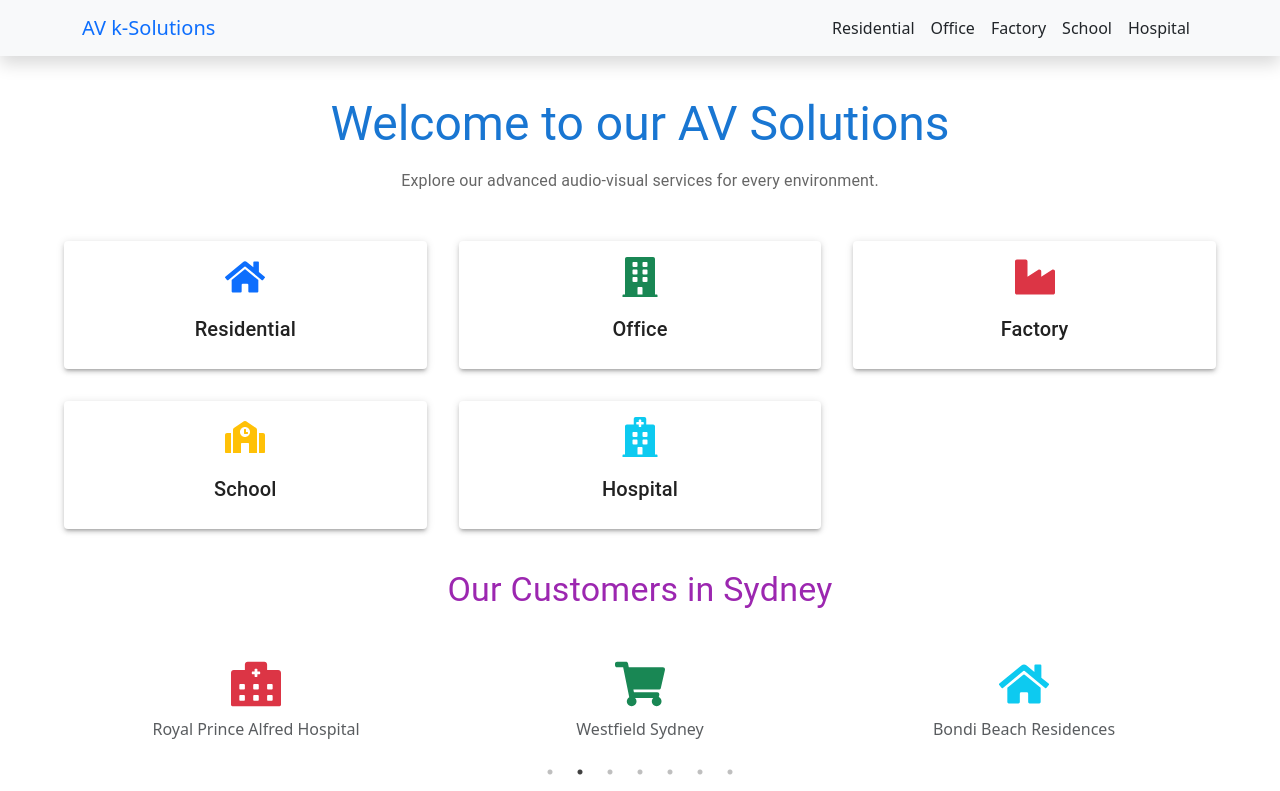
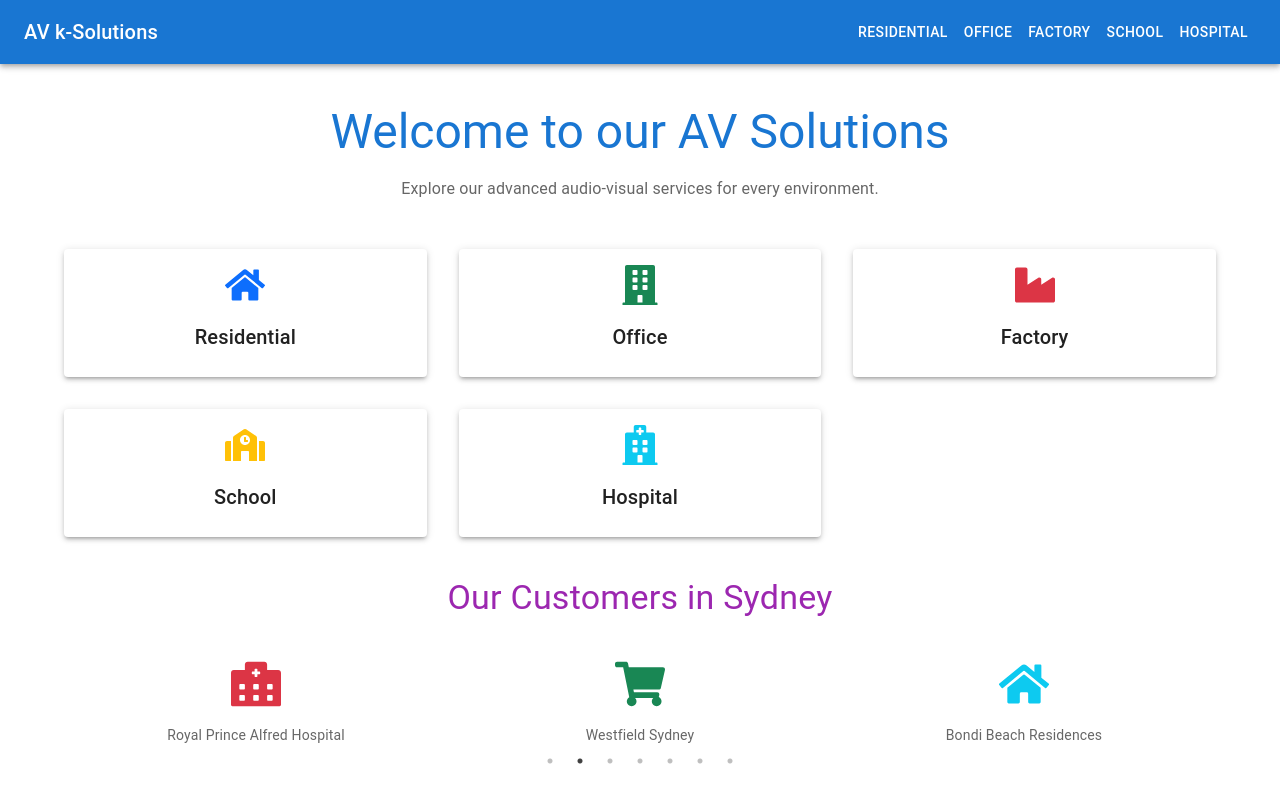
Before and after one commit to pallav0107/av, a React (Create React App) app: page / in a window 1280 px wide. Shown: the top 791 px of the page. Built offline with nearby package versions, Linux system fonts and the light colour scheme.

Commit message:
fix: update

```diff
--- a/package.json
+++ b/package.json
@@ -5,6 +5,7 @@
   "dependencies": {
     "@emotion/react": "^11.14.0",
     "@emotion/styled": "^11.14.0",
+    "@mui/icons-material": "^6.2.1",
     "@mui/material": "^6.2.1",
     "bootstrap": "^5.3.3",
     "cra-template": "1.2.0",
--- a/src/components/CustomerSlider.js
+++ b/src/components/CustomerSlider.js
@@ -1,6 +1,14 @@
 import React from "react";
 import Slider from "react-slick";
-import { FaLandmark, FaHospitalAlt, FaShoppingCart, FaHome, FaSchool, FaProcedures } from "react-icons/fa";
+import { Box, Typography } from "@mui/material";
+import {
+  FaLandmark,
+  FaHospitalAlt,
+  FaShoppingCart,
+  FaHome,
+  FaSchool,
+  FaProcedures,
+} from "react-icons/fa";
 
 const customerIcons = [
   {
@@ -45,16 +53,18 @@ function CustomerSlider() {
   };
 
   return (
-    <div className="customer-slider mt-5">
+    <Box mt={5} className="customer-slider">
       <Slider {...settings}>
         {customerIcons.map((customer, index) => (
-          <div key={index} className="text-center">
-            <div className="icon-wrapper mb-2">{customer.icon}</div>
-            <p className="mt-2 text-muted">{customer.name}</p>
-          </div>
+          <Box key={index} textAlign="center">
+            <Box mb={2}>{customer.icon}</Box>
+            <Typography variant="body2" color="textSecondary">
+              {customer.name}
+            </Typography>
+          </Box>
         ))}
       </Slider>
-    </div>
+    </Box>
   );
 }
 
--- a/src/components/NavigationBar.js
+++ b/src/components/NavigationBar.js
@@ -1,37 +1,89 @@
 import React from "react";
+import {
+  AppBar,
+  Toolbar,
+  Typography,
+  Button,
+  IconButton,
+  Menu,
+  MenuItem,
+  Box,
+} from "@mui/material";
+import MenuIcon from "@mui/icons-material/Menu";
 import { Link } from "react-router-dom";
 
 function NavigationBar() {
+  const [anchorEl, setAnchorEl] = React.useState(null);
+
+  const handleMenuOpen = (event) => {
+    setAnchorEl(event.currentTarget);
+  };
+
+  const handleMenuClose = () => {
+    setAnchorEl(null);
+  };
+
+  const environments = [
+    "Residential",
+    "Office",
+    "Factory",
+    "School",
+    "Hospital",
+  ];
+
   return (
-    <nav className="navbar navbar-expand-lg navbar-light bg-light shadow">
-      <div className="container">
-        <Link className="navbar-brand text-primary" to="/">
+    <AppBar position="static">
+      <Toolbar>
+        <Typography
+          variant="h6"
+          component={Link}
+          to="/"
+          sx={{ flexGrow: 1, textDecoration: "none", color: "inherit" }}
+        >
           AV k-Solutions
-        </Link>
-        <button
-          className="navbar-toggler"
-          type="button"
-          data-bs-toggle="collapse"
-          data-bs-target="#navbarNav"
-          aria-controls="navbarNav"
-          aria-expanded="false"
-          aria-label="Toggle navigation"
-        >
-          <span className="navbar-toggler-icon"></span>
-        </button>
-        <div className="collapse navbar-collapse" id="navbarNav">
-          <ul className="navbar-nav ms-auto">
-            {["Residential", "Office", "Factory", "School", "Hospital"].map((env) => (
-              <li className="nav-item" key={env}>
-                <Link className="nav-link text-dark" to={`/services/${env.toLowerCase()}`}>
-                  {env}
-                </Link>
-              </li>
+        </Typography>
+
+        <Box sx={{ display: { xs: "none", md: "block" } }}>
+          {environments.map((env) => (
+            <Button
+              key={env}
+              component={Link}
+              to={`/services/${env.toLowerCase()}`}
+              color="inherit"
+            >
+              {env}
+            </Button>
+          ))}
+        </Box>
+
+        <Box sx={{ display: { xs: "block", md: "none" } }}>
+          <IconButton
+            edge="start"
+            color="inherit"
+            aria-label="menu"
+            onClick={handleMenuOpen}
+          >
+            <MenuIcon />
+          </IconButton>
+          <Menu
+            anchorEl={anchorEl}
+            open={Boolean(anchorEl)}
+            onClose={handleMenuClose}
+          >
+            {environments.map((env) => (
+              <MenuItem
+                key={env}
+                component={Link}
+                to={`/services/${env.toLowerCase()}`}
+                onClick={handleMenuClose}
+              >
+                {env}
+              </MenuItem>
             ))}
-          </ul>
-        </div>
-      </div>
-    </nav>
+          </Menu>
+        </Box>
+      </Toolbar>
+    </AppBar>
   );
 }
 
--- a/src/pages/HomePage.js
+++ b/src/pages/HomePage.js
@@ -100,11 +100,11 @@ function HomePage() {
           {partners.map((partner) => (
             <Grid item xs={6} sm={4} md={2} key={partner.name}>
               {partner.image ? (
-                <CardMedia
+                  <CardMedia
                   component="img"
                   src={partner.image}
                   alt={partner.name}
-                  sx={{ maxHeight: 60, mx: "auto" }}
+                  sx={{ maxHeight: 50, maxWidth: 100, mx: "auto", objectFit: "contain" }}
                 />
               ) : (
                 <Box sx={{ textAlign: "center" }}>{partner.icon}</Box>
```
Also changed, not shown: 1 other file (tests, documents, lock files or other folders).
